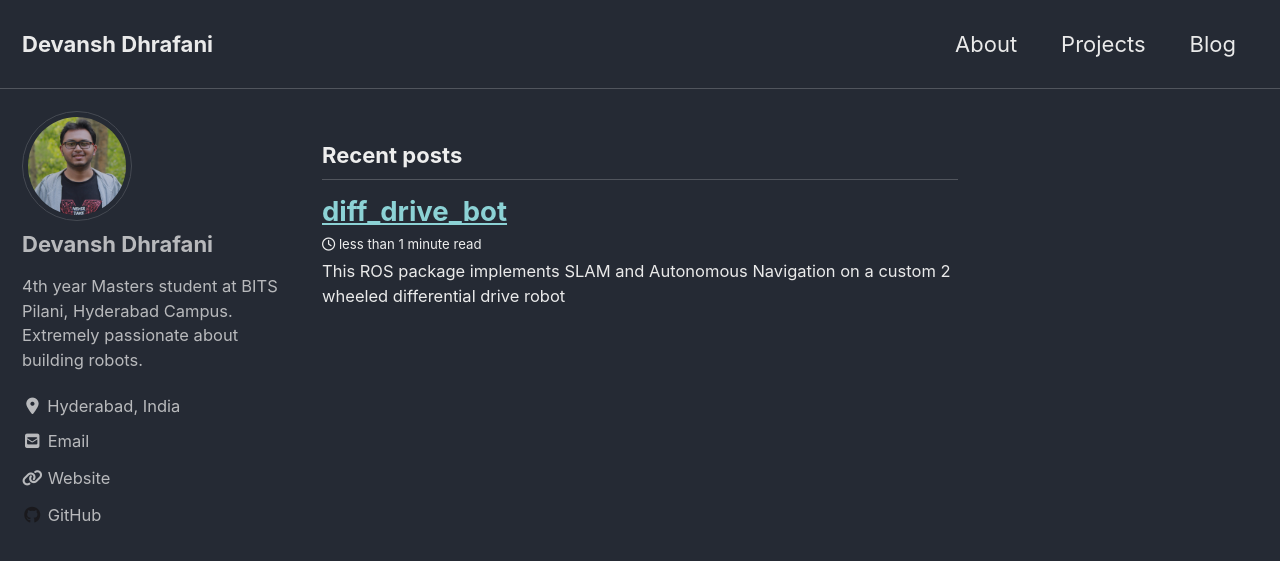
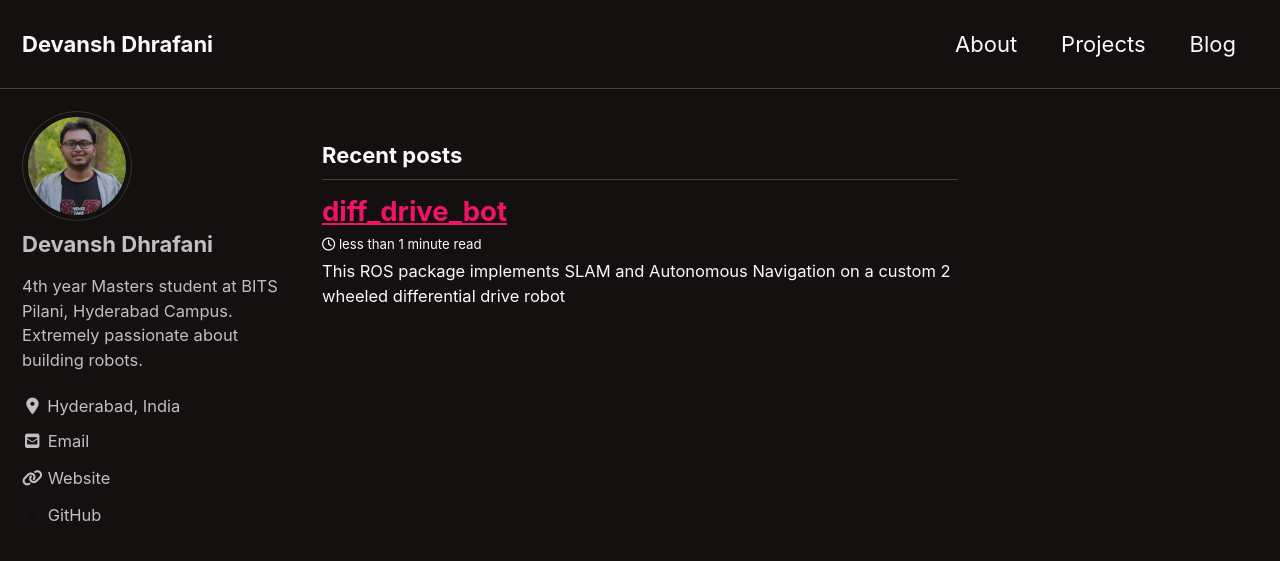
Before and after one commit to devanshdhrafani/blog, a Jekyll site: the page built from index.html, in a window 1280 px wide and 900 px high. Shown: the top 561 px of the window. Built offline with Jekyll 4.4.1, drawn with Linux system fonts in a browser that asks for light colours; cached includes are drawn as plain includes; nearby versions of some CDN libraries; the list of posts is cut into pages by our own code.

Commit message:
Changed skin

```diff
--- a/_config.yml
+++ b/_config.yml
@@ -12,7 +12,7 @@
 
 # theme                  : "minimal-mistakes-jekyll"
 remote_theme             : "mmistakes/minimal-mistakes"
-minimal_mistakes_skin    : "dark" # "air", "aqua", "contrast", "default", "dirt", "neon", "mint", "plum", "sunrise"
+minimal_mistakes_skin    : "neon" # "air", "aqua", "contrast", "default", "dirt", "neon", "mint", "plum", "sunrise"
 
 # Site Settings
 locale                   : "en-US"
```
